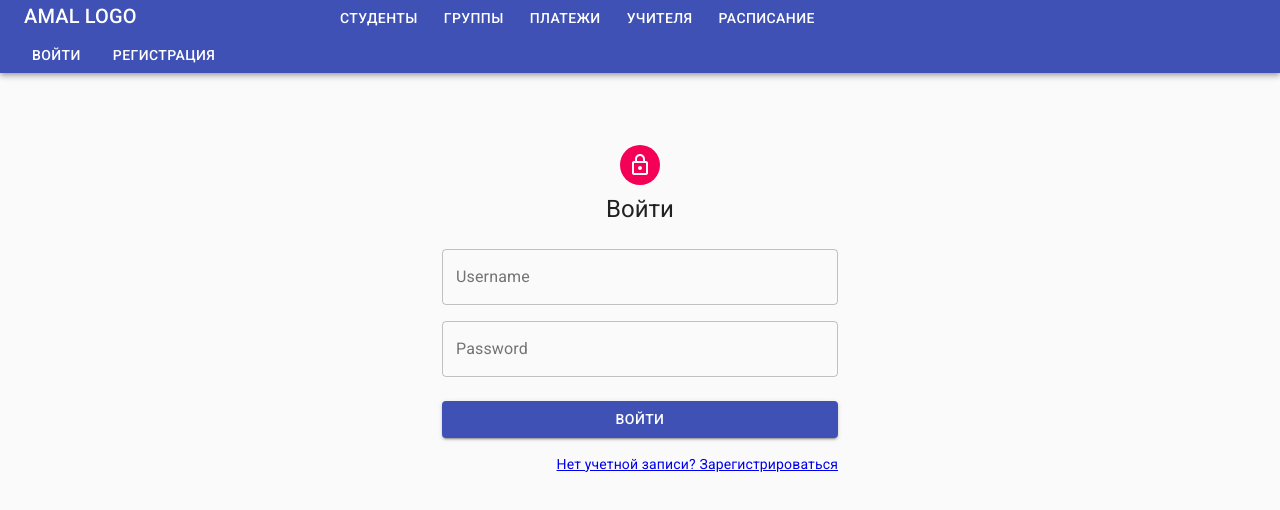
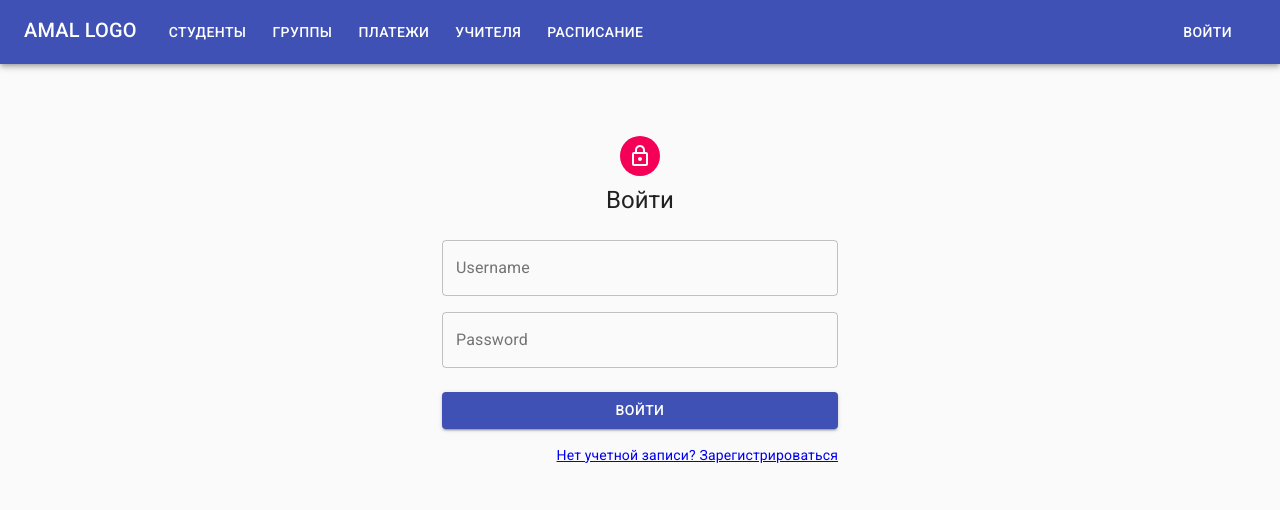
Before and after one commit to xx3u/amal_frontend, a React (Create React App) app: page /login in a window 1280 px wide. Shown: the top 510 px of the page. Built offline with nearby package versions, Linux system fonts and the light colour scheme.

Commit message:
кнопку Регистрация сделал доступным если юзер(админ) залогинился

```diff
--- a/src/components/Layout/Header.js
+++ b/src/components/Layout/Header.js
@@ -1,6 +1,6 @@
 import React, { useState } from 'react';
 import { makeStyles } from '@material-ui/core/styles';
-import { AppBar, Toolbar, Typography, Button, Grid, Menu, MenuItem } from '@material-ui/core';
+import { AppBar, Toolbar, Typography, Button, Grid, Menu, MenuItem, Box } from '@material-ui/core';
 import { Link } from 'react-router-dom';
 import { useDispatch, useSelector } from 'react-redux';
 import { logoutUser } from '../../store/actions/usersActions';
@@ -15,6 +15,7 @@ const useStyles = makeStyles((theme) => ({
   },
   logo: {
     flexGrow: 1,
+    marginRight: theme.spacing(3),
   },
   btn: {
     marginRight: 10,
@@ -44,12 +45,12 @@ const Header = () => {
     <AppBar position='static'>
       <Toolbar>
         <Grid container justifyContent='space-between' direction='row'>
-          <Grid item>
+          <Box item>
             <Typography variant='h6' className={classes.logo}>
               AMAL LOGO
             </Typography>
-          </Grid>
-          <Grid container item xs={9}>
+          </Box>
+          <Box flexGrow={1}>
             <Button component={Link} to='/admin-app/students' color='inherit' className={classes.btn}>
               Студенты
             </Button>
@@ -73,8 +74,8 @@ const Header = () => {
                 Расписание по Учителям
               </MenuItem>
             </Menu>
-          </Grid>
-          <Grid item>
+          </Box>
+          <Box>
             {user ? (
               <>
                 <Button color='inherit' className={classes.menuButton}>
@@ -83,18 +84,18 @@ const Header = () => {
                 <Button color='inherit' onClick={signOut} className={classes.menuButton}>
                   Выйти
                 </Button>
+                <Button component={Link} to='/register' color='inherit' className={classes.menuButton}>
+                  Регистрация
+                </Button>
               </>
             ) : (
               <>
                 <Button component={Link} to='/login' color='inherit' className={classes.menuButton}>
                   Войти
                 </Button>
-                <Button component={Link} to='/register' color='inherit' className={classes.menuButton}>
-                  Регистрация
-                </Button>
               </>
             )}
-          </Grid>
+          </Box>
         </Grid>
       </Toolbar>
     </AppBar>
```
